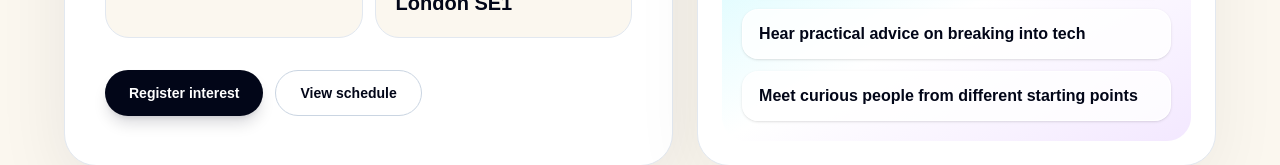
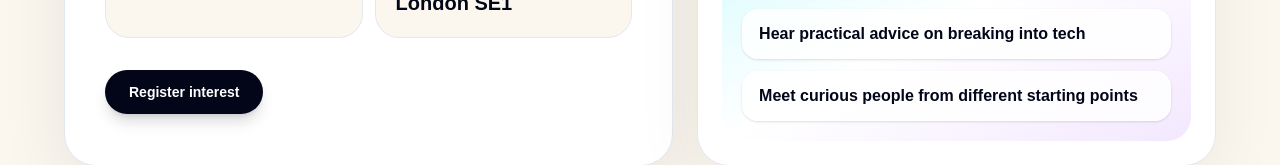
Before and after one commit to adonberh/techneeks-landing, a Next.js app: page / in a window 1280 px wide. Shown: the part 641-806 px from the top of the page. Built offline with nearby package versions, Linux system fonts and the light colour scheme.

Commit message:
Remove view schedule CTA

```diff
--- a/app/page.tsx
+++ b/app/page.tsx
@@ -122,12 +122,6 @@ export default function Home() {
 
             <div className="mt-8 flex flex-col gap-3 sm:flex-row">
               <RegisterButton />
-              <a
-                href="#schedule"
-                className="inline-flex items-center justify-center rounded-full border border-slate-300 bg-white px-6 py-3 text-sm font-black text-slate-950 transition hover:-translate-y-0.5 hover:border-purple-300 hover:bg-purple-50 focus:outline-none focus:ring-2 focus:ring-purple-500 focus:ring-offset-2"
-              >
-                View schedule
-              </a>
             </div>
           </article>
 
```
